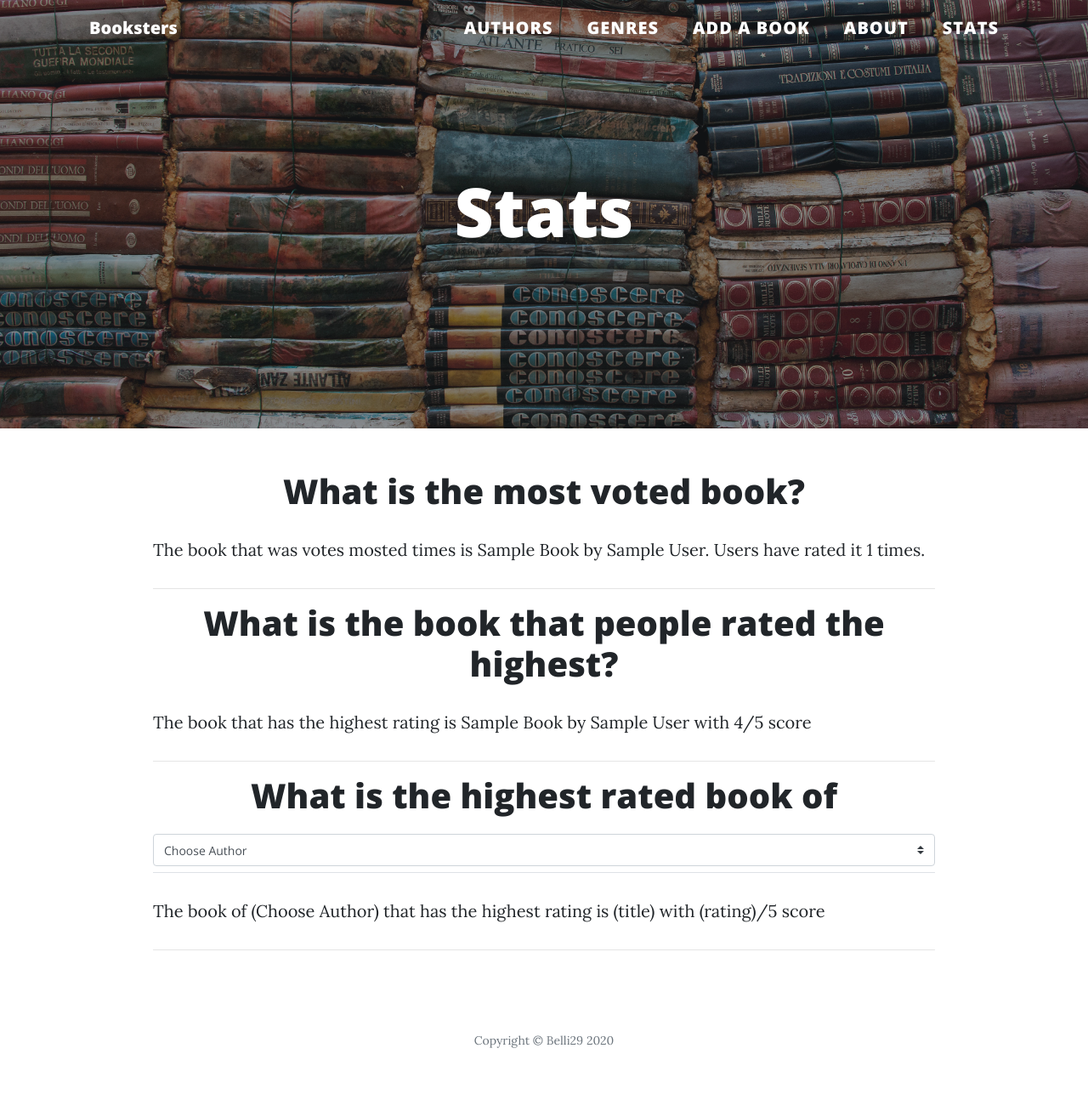
After one commit to belli29/Booksters, a Flask app: page /stats in a window 1280 px wide. The commit adds this page. Shown: the whole page at 85% size. Run offline with Flask 2, Linux system fonts and the light colour scheme; a database or web service that is not in the repository returns one stand-in record (values such as "Sample title"); some libraries are stand-ins or nearby versions.

Commit message:
stats page added

```diff
--- a/app.py
+++ b/app.py
@@ -1,5 +1,5 @@
 import os
-from flask import Flask, url_for, render_template, redirect, request, flash
+from flask import Flask, url_for, render_template, redirect, request, flash, json, jsonify
 from flask_pymongo import PyMongo
 from bson.objectid import ObjectId
 from statistics import mean
@@ -78,7 +78,6 @@ def get_book(book_author, book_title):
     if len(list_by_author) > 1:
         return render_template('book.html', book=book, author_list=True)
     else:
-        print(book)
         return render_template('book.html', book=book)
 
 @app.route('/book_not_found/<book_input>')
@@ -123,6 +122,26 @@ def get_genres():
 def about():
     return render_template('about.html')
 
+@app.route('/stats')
+def stats():
+    books=list(mongo.db.books.find())
+    book_list=[]
+    for book in books:
+        mean_rating=round(mean (book["book_rating"]),1)
+        votes=len(book["book_rating"])
+        book_list.append({
+                        "book_title":book["book_title"],
+                        "book_author":book["book_author"],
+                        "book_rating":mean_rating,
+                        "book_votes":votes
+                        })
+    top_rated = max(book_list, key = lambda x: x["book_rating"])
+    top_voted = max(book_list, key = lambda x: x["book_votes"])
+    return render_template('stats.html',
+                            top_rated = top_rated,
+                            top_voted= top_voted,
+                            authors= mongo.db.authors.find())
+
 # renders add_book.html
 @app.route('/add_book')
 def add_book():
@@ -149,9 +168,9 @@ def insert_book():
         new_book['book_genre'] = new_book['book_genre'].lower()
         new_book['book_rating']= []
         books.insert_one(new_book)
-        flash(f"Thanks for adding {new_book['book_title']} to our database!")
+        flash(f"Thanks for adding {new_book['book_title'].title()} to our database!")
     else:
-        flash(f"{new_book['book_title']} already exists in the database!")
+        flash(f"{new_book['book_title'].title()} by {new_book['book_author'].title()} already exists in the database!")
     return redirect(url_for("get_books"))
 
 @app.route('/insert_genre', methods=["POST"])
@@ -182,6 +201,23 @@ def update_rating(book_title):
     return render_template('update_rating.html',
                             book = book)
 
+# identify the best rated book of author selected by user and return data (JSON format) to client side
+@app.route('/best_book_author/', methods=['POST'])
+def best_book_author():
+    # POST request
+    author=request.get_json()["author"].lower()
+    best_book_list=[]
+    books_author = list(mongo.db.books.find({"book_author": author}))
+    for book in books_author:
+        mean_rating=round(mean (book["book_rating"]),1)
+        best_book_list.append({
+            "book_title":book["book_title"].title(),
+            "book_rating":mean_rating,
+            })
+    best_book = max(best_book_list, key = lambda x: x["book_rating"])
+    best_book_json = json.dumps(best_book)
+    return best_book_json
+
 if __name__ == '__main__':
     app.run(host = os.environ.get('IP'),
             port = int(os.environ.get('PORT')),
--- a/static/css/booksters.css
+++ b/static/css/booksters.css
@@ -5,6 +5,32 @@
 .book_item:hover {
       transform: scale(1.01);
 }
-.rating-star {
-      color:#0085A1
+
+.stars {
+      color:#0085A1;
 }
+#new-book-description{
+    width: 100%
+}
+
+#new-book-description{
+    width: 100%
+}
+#author-book-page{
+    color: #fff
+}
+
+#author-book-page:hover{
+    color: #0085A1
+}
+
+#buy-it{
+    transform: rotate(-5deg);
+    -webkit-transform: rotate(-5deg);
+    -ms-transform: rotate(-5deg);
+    -o-transform: rotate(-5deg);
+}
+
+.flashes{
+    font-weight: 500;
+}
--- a/static/css/clean-blog.css
+++ b/static/css/clean-blog.css
@@ -16,7 +16,7 @@ p {
 }
 
 p a {
-  text-decoration: underline;
+  text-decoration: none;
 }
 
 h1,
@@ -30,12 +30,13 @@ h6 {
 }
 
 a {
-  color: #212529;
+  color: black;
   transition: all 0.2s;
 }
 
 a:focus, a:hover {
   color: #0085A1;
+  text-decoration:none
 }
 
 blockquote {
@@ -216,7 +217,7 @@ header.masthead .site-heading h1 {
 header.masthead .page-heading .subheading,
 header.masthead .site-heading .subheading {
   font-size: 24px;
-  font-weight: 300;
+  font-weight: 800;
   line-height: 1.1;
   display: block;
   margin: 10px 0 0;
@@ -300,7 +301,7 @@ header.masthead .post-heading .meta a {
 }
 
 .post-preview > .post-meta > a:focus, .post-preview > .post-meta > a:hover {
-  text-decoration: underline;
+  text-decoration: none;
   color: #0085A1;
 }
 
@@ -362,7 +363,7 @@ header.masthead .post-heading .meta a {
 }
 
 .floating-label-form-group-with-focus label {
-  color: #0085A1;
+  color: #fff;
 }
 
 form .form-group:first-child .floating-label-form-group {
--- a/templates/about.html
+++ b/templates/about.html
@@ -4,8 +4,8 @@
 {% endblock%}
 {% block content %}
     <p>Booksters is a comunity of books fan that would like to get together and share their experiences about books </p>
-    <p>In Booksters you can add the books that you like the mosst adn you can rate books shared by the comunity</p>
+    <p>In Booksters you can add the books that you like the most adn you can rate books shared by the comunity</p>
     <p>Soon new options will be added. The next one to come ? A store where you will be able to buy all our comunity books at discounted prices.</p>
-    <p>Enjoy you reading!</p>
+    <p class="text-right font-italic">Enjoy you reading!</p>
     <hr>
 {% endblock %}
--- a/templates/add_book.html
+++ b/templates/add_book.html
@@ -39,7 +39,7 @@
             <div class="control-group">
                 <div class="form-group floating-label-form-group controls ">
                     <label>Book Description</label>
-                <textarea id="book_description" rows= 10 placeholder="Description" name="book_description" required></textarea>
+                    <textarea id="new-book-description" rows= 10 placeholder="Description" name="book_description" required></textarea>
                 </div>
             </div>
             <br>
--- a/templates/base.html
+++ b/templates/base.html
@@ -47,6 +47,9 @@
           <li class="nav-item">
             <a class="nav-link" href="{{url_for('about')}}">About</a>
           </li>
+          <li class="nav-item">
+            <a class="nav-link" href="{{url_for('stats')}}">Stats</a>
+          </li>
         </ul>
       </div>
     </div>
@@ -61,6 +64,7 @@
                     <div class="site-heading">
                         {% block header %}
                         {% endblock%}
+                        <!-- flash messages will be rendered below -->
                         {% with messages = get_flashed_messages() %}
                             {% if messages %}
                                 {% for message in messages %}
@@ -77,7 +81,7 @@
   <!-- Main Content -->
   <div class="container">
     <div class="row">
-        <div class="col-lg-8 col-md-10 mx-auto">
+        <div class="col-md-10 mx-auto">
             {% block content %}
             {% endblock %}
         </div>
@@ -97,7 +101,7 @@
   </footer>
 
   <!-- Bootstrap core JavaScript -->
-  <script src="https://code.jquery.com/jquery-3.2.1.slim.min.js" integrity="sha384-KJ3o2DKtIkvYIK3UENzmM7KCkRr/rE9/Qpg6aAZGJwFDMVNA/GpGFF93hXpG5KkN" crossorigin="anonymous"></script>
+  <script src="https://code.jquery.com/jquery-3.4.1.min.js" integrity="sha256-CSXorXvZcTkaix6Yvo6HppcZGetbYMGWSFlBw8HfCJo=" crossorigin="anonymous"></script>
   <script src="https://cdnjs.cloudflare.com/ajax/libs/popper.js/1.12.9/umd/popper.min.js" integrity="sha384-ApNbgh9B+Y1QKtv3Rn7W3mgPxhU9K/ScQsAP7hUibX39j7fakFPskvXusvfa0b4Q" crossorigin="anonymous"></script>
   <script src="https://maxcdn.bootstrapcdn.com/bootstrap/4.0.0/js/bootstrap.min.js" integrity="sha384-JZR6Spejh4U02d8jOt6vLEHfe/JQGiRRSQQxSfFWpi1MquVdAyjUar5+76PVCmYl" crossorigin="anonymous"></script>
 
--- /dev/null
+++ b/templates/stats.html
@@ -0,0 +1,65 @@
+{% extends 'base.html' %}
+{% block header %}
+    <h1>Stats</h1>
+{% endblock%}
+{% block content %}
+    <h1 class="text-center">What is the most voted book? </h1>
+    <p>The book that was votes mosted times is {{ top_voted.book_title.title() }} by {{ top_voted.book_author.title()  }}. Users have rated it {{ top_voted.book_votes }} times.</p>
+    <hr>
+    <h1  class="text-center">What is the book that people rated the highest? </h1>
+    <p>The book that has the highest rating is {{ top_rated.book_title.title() }} by {{ top_rated.book_author.title() }} with {{ top_rated.book_rating }}/5 score </p>
+    <hr>
+    <h1  class="text-center">
+        <span class="d-inline">What is the highest rated book of </span>
+        <span class="d-inline">
+            <div class="control-group">
+                <div class="form-group col-xs-1 floating-label-form-group controls">
+                    <label>Choose an author</label>
+                        <select  class="custom-select" id="book_author" name="book_author" required>
+                            <option value="" disabled selected>Choose Author</option>
+                            {% for auth in authors %}
+                                <option value="{{auth.author_name}}">{{auth.author_name.title()}}</option>
+                            {% endfor %}
+                        </select>
+                </div>
+            </div>
+        </span>
+        <!--<form action="{{ url_for('best_book_author') }}" id="best-book" method="POST">
+            <input type="text" name="author" id="author" hidden required>
+        </form>-->
+    </h1>
+    <p>The book of <span id="author-selected">(Choose Author)</span> that has the highest rating is <span id="best-book-title">(title)</span> with <span id="best-book-rating">(rating)</span>/5 score </p>
+    <hr>
+<!-- importing jquery-->
+<script src="https://cdnjs.cloudflare.com/ajax/libs/jquery/3.2.1/jquery.min.js"></script>
+
+<!-- copies the choice of user into the paragraph and find the highest rated book-->
+<script>
+    $("select#book_author").change(function () {
+        author=$(this).find("option:selected").text();
+        //copies user choice
+        $("#author-selected").text(author);
+        //send a request with user choice to the server
+        fetch('/best_book_author/', {
+            method: 'POST',
+            // JSON payload
+            body: JSON.stringify({
+                "author": author
+            }),
+            headers: new Headers({
+                "content-type": "application/json"
+            }),
+            cache: "no-cache",
+            credentials: "include"
+        //collects server response
+        }).then(function (response) {
+            return response.text();
+        //parse server response and amenes DOM accordigly
+        }).then(function (text) {
+            let bestBookObject= JSON.parse(text);
+            $("#best-book-title").text(bestBookObject.book_title);
+            $("#best-book-rating").text(bestBookObject.book_rating);
+        });
+    }) ;
+</script>
+{% endblock %}
```
Also changed, not shown: templates/book.html (+23 -12 lines), templates/books.html (+10 -10 lines), templates/get_books_author.html (+11 -5 lines), templates/get_books_genre.html (+11 -9 lines), templates/update_rating.html (+11 -10 lines), README.md, static/img/vote-here.png (added). Lines whose indentation alone changed are shown as unchanged.
